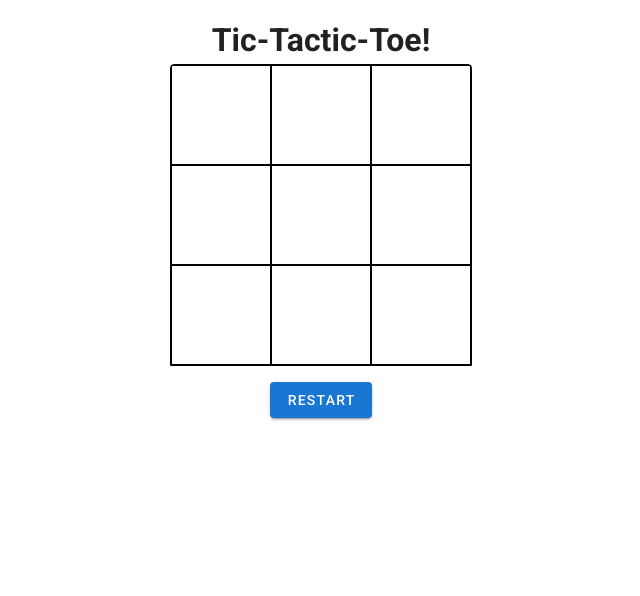
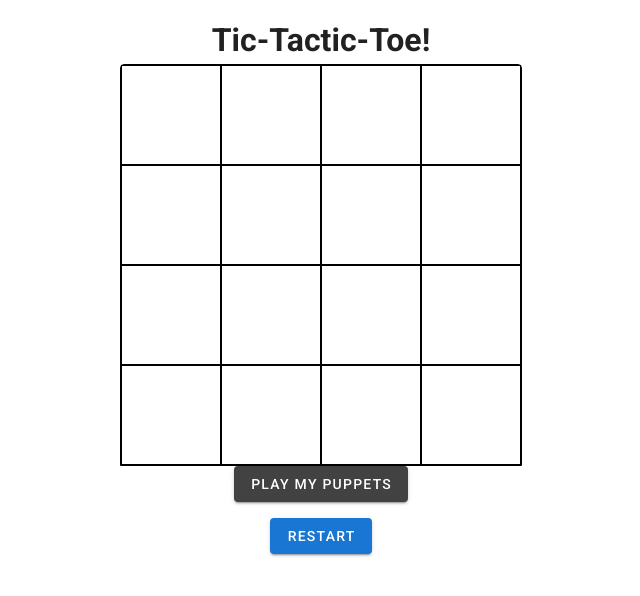
Before and after one commit to HumbertoMendes/tic-tac-tactics, a Vue app: page / in a window 1280 px wide. Shown: the top 596 px of the page, without its empty margins (319-959 px from the left). Built offline with nearby package versions, Linux system fonts and the light colour scheme.

Commit message:
+ Implemented random CPU

```diff
--- a/src/components/Board.vue
+++ b/src/components/Board.vue
@@ -13,14 +13,23 @@
       >
         <square v-for="column in boardSize"
           :key="`${column}`"
-          :current-player="currentPlayer"
-          @success="() => onSuccess(row - 1, column - 1)"
+          :row="row - 1"
+          :column="column - 1"
+          :players-plays="playersPlays"
+          @click="() => selectSquare(row - 1, column - 1)"
         />
       </div>
     </div>
     <h1 v-show="hasEnded">
       {{ endMessage }}
     </h1>
+    <v-btn
+      :disabled="hasEnded"
+      color="secondary"
+      @click="playCPU"
+    >
+     Play my Puppets
+    </v-btn>
   </v-card>
 </template>
 
@@ -44,11 +53,17 @@ export default {
       this.playersPlays = [];
       this.victory = false;
       this.status = StatusConstants.PLAYING;
+
+      if (this.intervalId !== null) {
+        clearInterval(this.intervalId);
+        this.intervalId = null;
+      }
     },
   },
   data() {
     return {
-      boardSize: 3,
+      intervalId: null,
+      boardSize: 4,
       currentPlayer: 0,
       playersPlays: [],
       grid: [],
@@ -67,7 +82,7 @@ export default {
     },
   },
   methods: {
-    onSuccess(row, column) {
+    selectSquare(row, column) {
       this.playersPlays.push({
         player: this.currentPlayer,
         play: [row, column],
@@ -99,14 +114,38 @@ export default {
       return playerPlays.reduce((count, playerPlay) => count + (playerPlay.play[0] === playerPlay.play[1]), 0) === this.boardSize
         || playerPlays.reduce((count, playerPlay) => count + (playerPlay.play[0] + playerPlay.play[1] === this.boardSize - 1), 0) === this.boardSize;
     },
+    chooseRandom() {
+      return Math.floor(Math.random(this.boardSize) * this.boardSize);
+    },
+    playCPU() {
+      if (this.hasEnded) return;
+
+      const plays = this.playersPlays.map((playerPlays) => playerPlays.play);
+      let found = false;
+
+      do {
+        const row = this.chooseRandom();
+        const column = this.chooseRandom();
+        found = plays.find((play) => play[0] === row && play[1] === column);
+
+        if (!found) {
+          this.selectSquare(row, column);
+          break;
+        }
+      } while (!found);
+
+      setTimeout(() => {
+        this.playCPU();
+      }, 10);
+    },
   },
 };
 </script>
 
 <style lang="scss" scoped>
 .board {
-  min-width: 300px;
-  max-width: 900px;
+  // min-width: 300px;
+  // max-width: 900px;
   border: 1px solid black;
   display: flex;
   flex-wrap: wrap;
--- a/src/components/Square.vue
+++ b/src/components/Square.vue
@@ -1,7 +1,7 @@
 <template>
   <div class="square"
     :class="playerClass"
-    @click="onClick"
+    v-on="$listeners"
   />
 </template>
 
@@ -9,28 +9,25 @@
 export default {
   name: 'square',
   props: {
-    currentPlayer: {
+    playersPlays: {
+      type: Array,
+      required: true,
+    },
+    row: {
+      type: Number,
+      required: true,
+    },
+    column: {
       type: Number,
       required: true,
     },
   },
-  data() {
-    return {
-      player: null,
-    };
-  },
-  methods: {
-    onClick() {
-      const success = this.player === null;
-      if (success) {
-        this.player = this.currentPlayer;
-        this.$emit('success');
-      }
-    },
-  },
   computed: {
     playerClass() {
-      return this.player !== null ? `player-${this.player}` : '';
+      const foundPlayerPlay = this.playersPlays.find(
+        (playerPlay) => playerPlay.play[0] === this.row && playerPlay.play[1] === this.column,
+      );
+      return foundPlayerPlay ? `player-${foundPlayerPlay.player}` : '';
     },
   },
 };
--- a/src/views/BoardView.vue
+++ b/src/views/BoardView.vue
@@ -1,6 +1,6 @@
 <template>
   <v-main>
-    <div class="d-flex flex-column align-center mt-4">
+    <div class="d-flex flex-column align-center ma-4">
       <h1>Tic-Tactic-Toe!</h1>
       <board
         :restart="restartCount"
```
